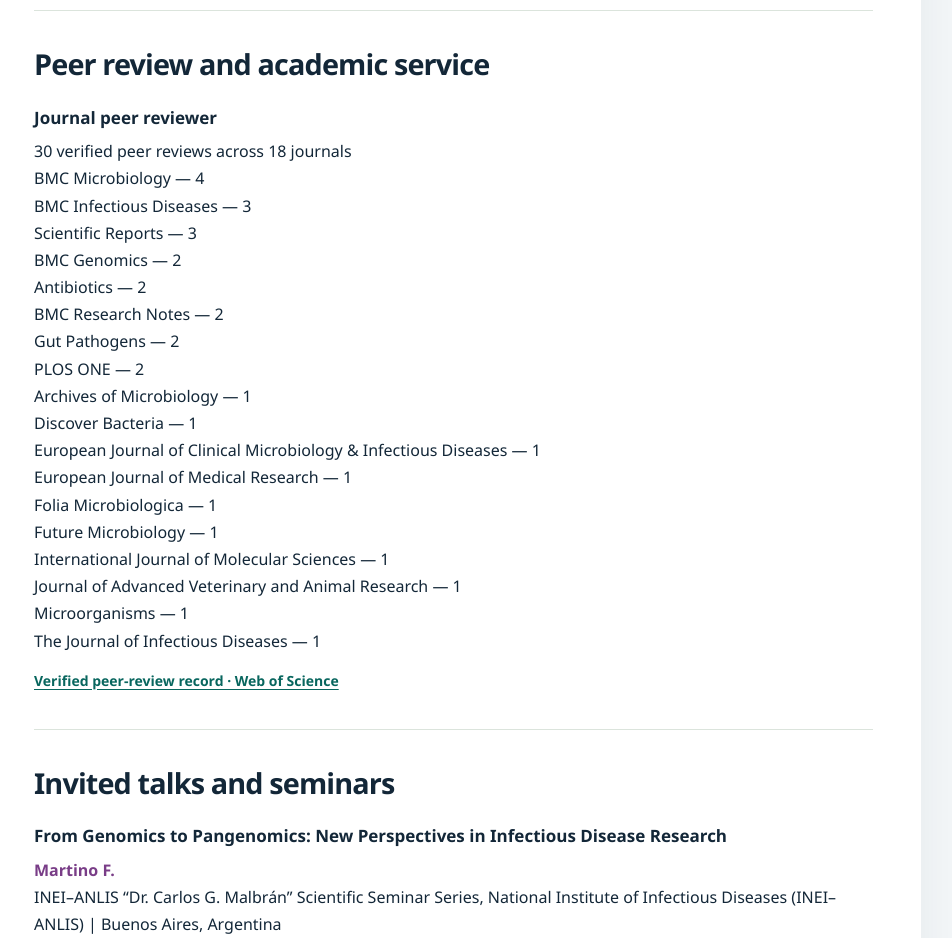
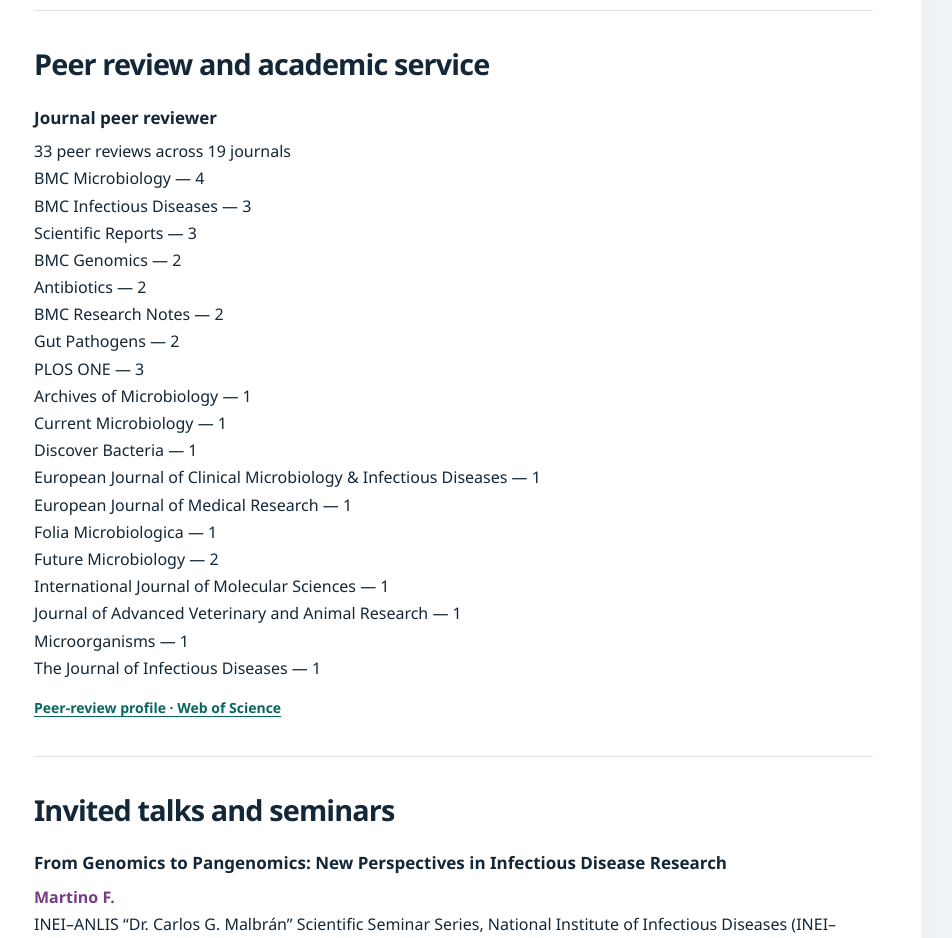
Before and after one commit to florenmartino/academic-cv-public, a plain HTML site: page index.html in a window 1280 px wide. Shown: the part 10040-10978 px from the top of the page, without its empty margins (327-1279 px from the left). Drawn offline with Linux system fonts and the light colour scheme.

Commit message:
Reconcile journal review counts with completed archive and documented rounds

```diff
--- a/index.html
+++ b/index.html
@@ -109,7 +109,7 @@ Internship to support training in a PhD program accredited by CONEAU.</p></artic
 English language training at Liceo Cultural Británico.</p></article><article class="record"><h3>Advanced Degree Student Support</h3><p class="lines">National University of Quilmes | March 2015 – December 2015
 Financial support for advanced degree students at the National University of Quilmes.</p></article><article class="record"><h3>Youth Support Scholarship</h3><p class="lines">Rotary Club Córdoba Catedral; Fundación Interior Argentina (FUNINAR) | March 2015 – December 2015
 Financial support to enable completion of secondary studies while working with scientists in the Biological Sciences area.</p></article></section><section id="teaching" aria-labelledby="h-teaching"><h2 id="h-teaching">Teaching and training</h2><article class="record"><h3>Introduction to Bioinformatics</h3><p class="lines">Master’s in Molecular Microbiology Program, ANLIS–UNSAM | March 2024</p></article><article class="record"><h3>Update and/or Deepening Seminar</h3><p class="lines">Higher Institute of Health Techniques, Pirovano Hospital, Government of the City of Buenos Aires, Argentina | August 2021 – 2024</p></article><article class="record"><h3>Molecular Biology</h3><p class="lines">Higher Institute of Health Techniques, Pirovano Hospital, Government of the City of Buenos Aires, Argentina | August 2021 – August 2023</p></article><article class="record"><h3>Epidemiology and Statistical Research</h3><p class="lines">Higher Institute of Health Techniques, Pirovano Hospital, Government of the City of Buenos Aires, Argentina | 2020 – 2024</p></article><article class="record"><h3>Professional Training on Bacteriology and Molecular Biology Techniques</h3><p class="lines">National Institute of Infectious Diseases (INEI) – ANLIS “Dr. Carlos G. Malbrán,” Buenos Aires, Argentina | 2014 – 2024
-Training for bacteriology residents in the use of molecular diagnostic tools and sample processing.</p></article></section><section id="service" aria-labelledby="h-service"><h2 id="h-service">Peer review and academic service</h2><article class="record"><h3>Journal peer reviewer</h3><p class="lines">30 verified peer reviews across 18 journals
+Training for bacteriology residents in the use of molecular diagnostic tools and sample processing.</p></article></section><section id="service" aria-labelledby="h-service"><h2 id="h-service">Peer review and academic service</h2><article class="record"><h3>Journal peer reviewer</h3><p class="lines">33 peer reviews across 19 journals
 BMC Microbiology — 4
 BMC Infectious Diseases — 3
 Scientific Reports — 3
@@ -117,17 +117,18 @@ BMC Genomics — 2
 Antibiotics — 2
 BMC Research Notes — 2
 Gut Pathogens — 2
-PLOS ONE — 2
+PLOS ONE — 3
 Archives of Microbiology — 1
+Current Microbiology — 1
 Discover Bacteria — 1
 European Journal of Clinical Microbiology &amp; Infectious Diseases — 1
 European Journal of Medical Research — 1
 Folia Microbiologica — 1
-Future Microbiology — 1
+Future Microbiology — 2
 International Journal of Molecular Sciences — 1
 Journal of Advanced Veterinary and Animal Research — 1
 Microorganisms — 1
-The Journal of Infectious Diseases — 1</p><p class="paper-links"><a href="https://www.webofscience.com/wos/author/record/MXL-8223-2025">Verified peer-review record · Web of Science<span class="print-url">: https://www.webofscience.com/wos/author/record/MXL-8223-2025</span></a></p></article></section><section id="talks" aria-labelledby="h-talks"><h2 id="h-talks">Invited talks and seminars</h2><article class="record"><h3>From Genomics to Pangenomics: New Perspectives in Infectious Disease Research</h3><p class="lines"><strong class="cv-author">Martino F.</strong>
+The Journal of Infectious Diseases — 1</p><p class="paper-links"><a href="https://www.webofscience.com/wos/author/record/MXL-8223-2025">Peer-review profile · Web of Science<span class="print-url">: https://www.webofscience.com/wos/author/record/MXL-8223-2025</span></a></p></article></section><section id="talks" aria-labelledby="h-talks"><h2 id="h-talks">Invited talks and seminars</h2><article class="record"><h3>From Genomics to Pangenomics: New Perspectives in Infectious Disease Research</h3><p class="lines"><strong class="cv-author">Martino F.</strong>
 INEI–ANLIS “Dr. Carlos G. Malbrán” Scientific Seminar Series, National Institute of Infectious Diseases (INEI–ANLIS) | Buenos Aires, Argentina
 December 10, 2025 (11:00 AM ART; 9:00 AM EST) | Invited in-person seminar presentation
 Host: Servicio de Virosis Respiratorias, Departamento de Virología, INEI–ANLIS “Dr. Carlos G. Malbrán”</p></article><article class="record"><h3>From Genomics to Pangenomics: New Perspectives in Infectious Disease Research</h3><p class="lines"><strong class="cv-author">Martino F.</strong>
```
